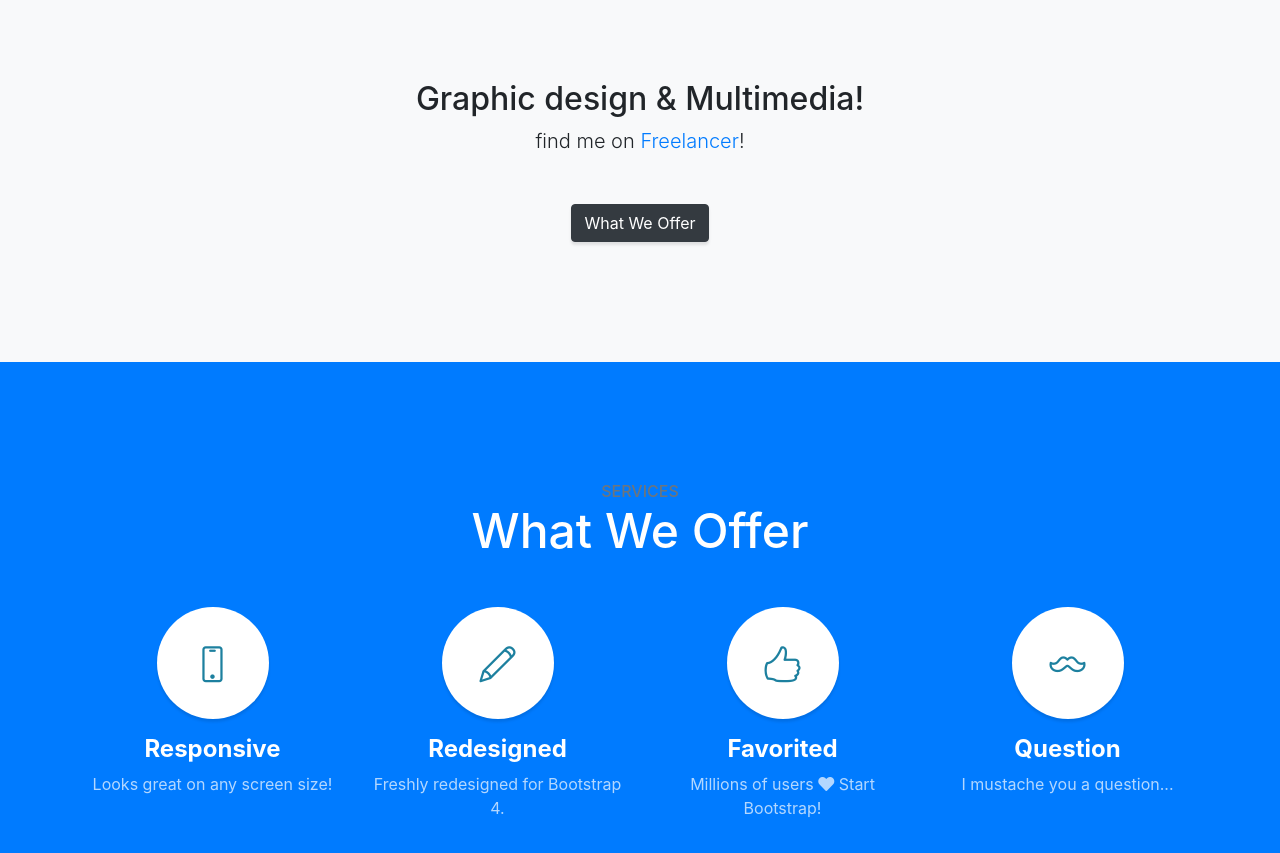
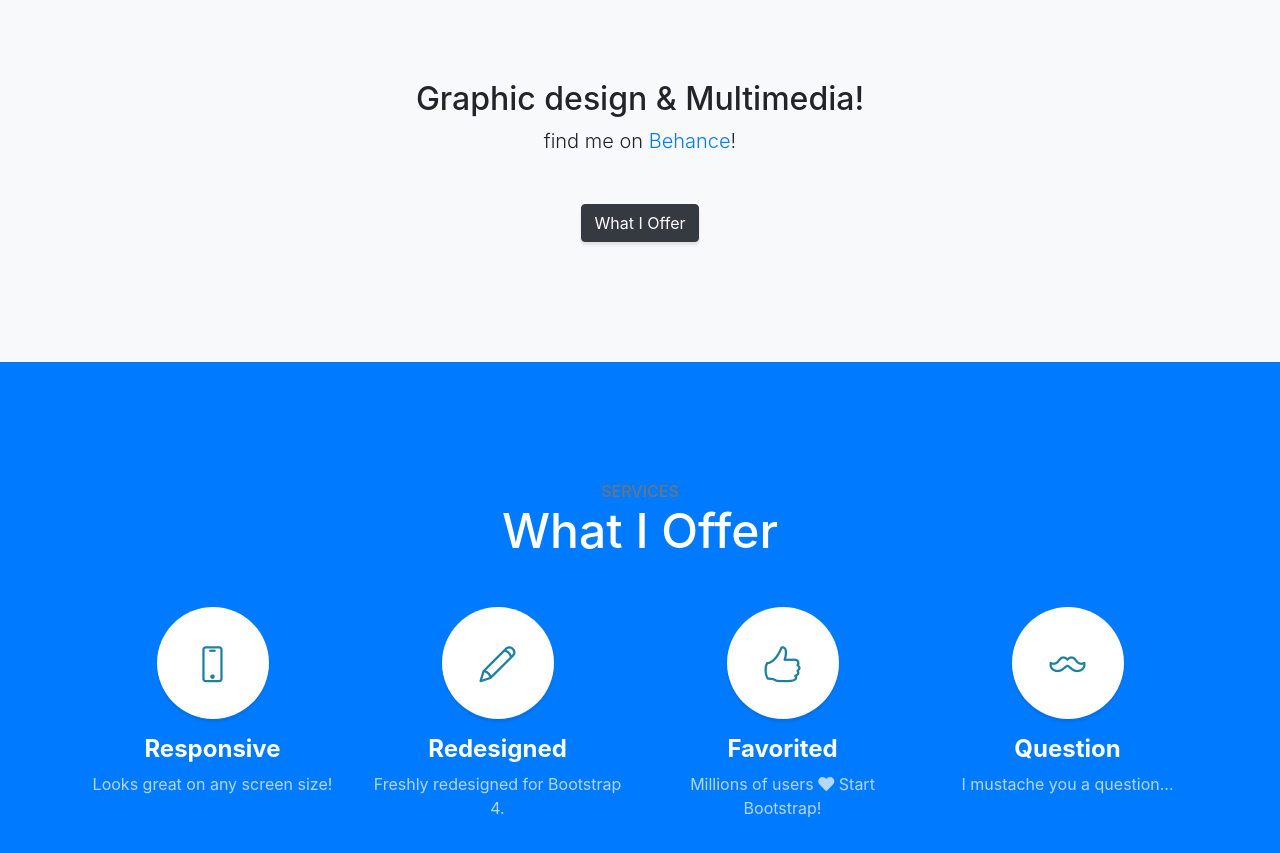
Before and after one commit to soykot539/soykot, a website with bundled scripts: page index.html in a window 1280 px wide. Shown: the part 840-1693 px from the top of the page. Built offline with nearby package versions, Linux system fonts and the light colour scheme.

Commit message:
Update index.html

```diff
--- a/index.html
+++ b/index.html
@@ -71,8 +71,8 @@
         <div class="col-lg-10 mx-auto">
           <h2>Graphic design & Multimedia!</h2>
           <p class="lead mb-5">find me on
-            <a href="https://www.freelancer.com/u/myselfsoykot">Freelancer</a>!</p>
-          <a class="btn btn-dark btn-xl js-scroll-trigger" href="#services">What We Offer</a>
+            <a href="https://www.behance.net/soykot">Behance</a>!</p>
+          <a class="btn btn-dark btn-xl js-scroll-trigger" href="#services">What I Offer</a>
         </div>
       </div>
     </div>
@@ -83,7 +83,7 @@
     <div class="container">
       <div class="content-section-heading">
         <h3 class="text-secondary mb-0">Services</h3>
-        <h2 class="mb-5">What We Offer</h2>
+        <h2 class="mb-5">What I Offer</h2>
       </div>
       <div class="row">
         <div class="col-lg-3 col-md-6 mb-5 mb-lg-0">
```
